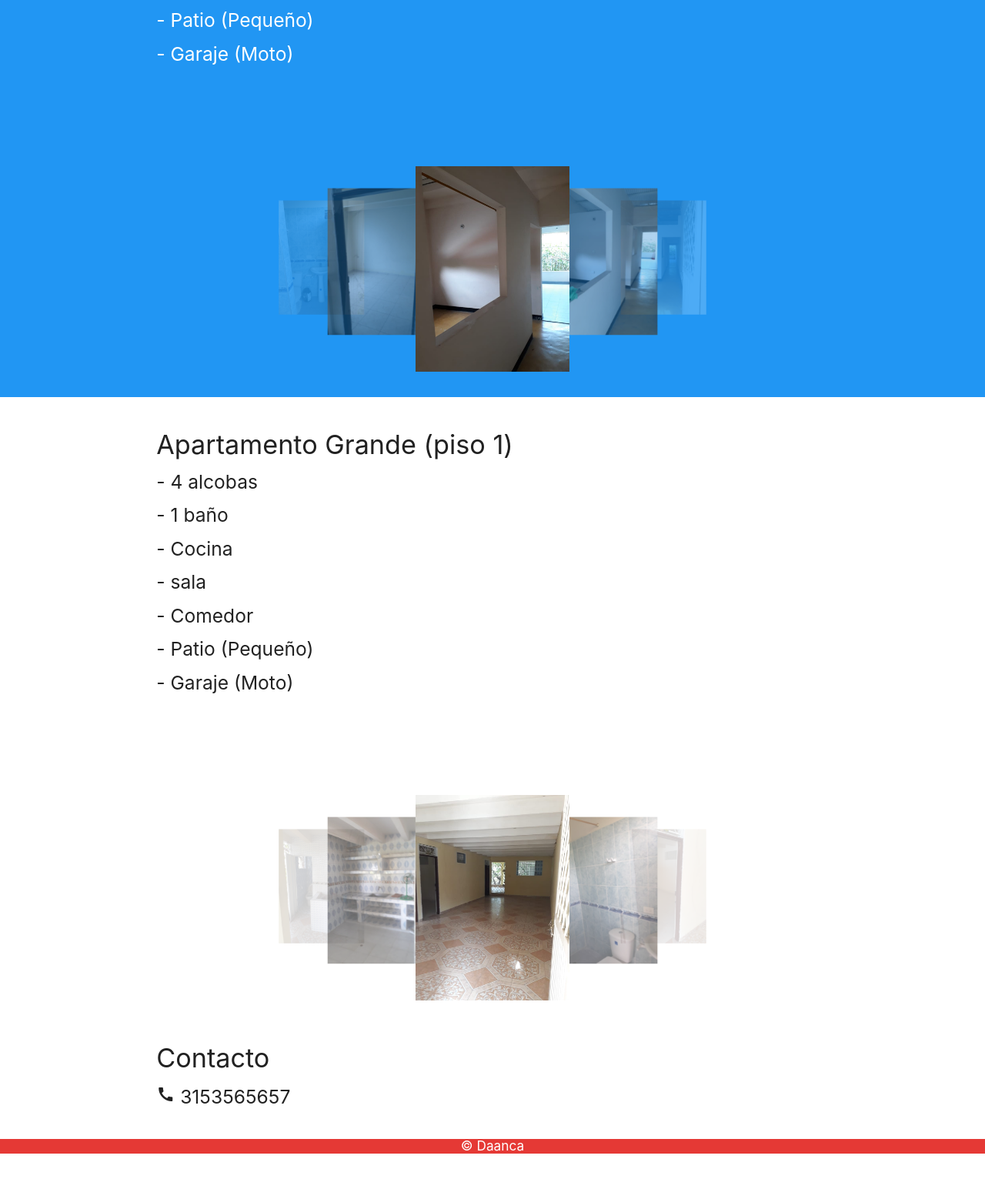
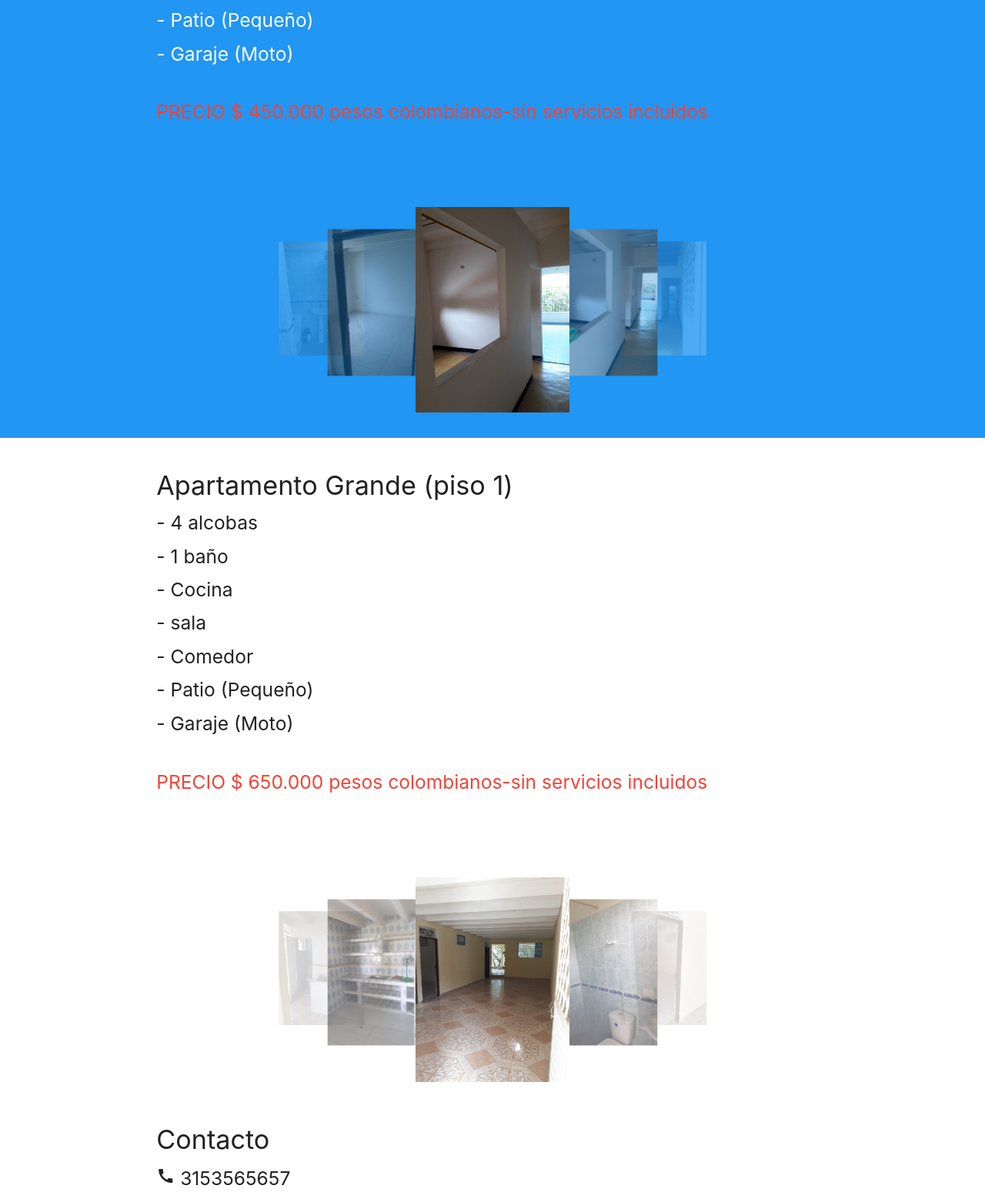
Before and after one commit to Daanca96/Arriendo, a plain HTML site: page index.html in a window 1280 px wide. Shown: the part 1224-2782 px from the top of the page at 77% size. Before the commit the page ends 2730 px from the top, so only its background shows below. Drawn offline with nearby package versions, Linux system fonts and the light colour scheme.

Commit message:
Add files via upload

```diff
--- a/index.html
+++ b/index.html
@@ -87,7 +87,7 @@ https://bit.ly/2NTDQht-->
 				<h5>- Comedor</h5>
 				<h5>- Patio (Pequeño)</h5>
 				<h5>- Garaje (Moto)</h5><br>
-				<!--<h5 class="red-text">PRECIO $ 450.000 pesos colombianos-sin servicios incluidos</h5>-->
+				<h5 class="red-text">PRECIO $ 450.000 pesos colombianos-sin servicios incluidos</h5>
 
 				<div class="carousel">
                     <a class="carousel-item" href="#one!"><img class="responsive-img" src="1.jpg"></a>
@@ -115,7 +115,7 @@ https://bit.ly/2NTDQht-->
 				<h5>- Comedor</h5>
 				<h5>- Patio (Pequeño)</h5>
 				<h5>- Garaje (Moto)</h5><br>
-				<!--<h5 class="red-text">PRECIO $ 650.000 pesos colombianos-sin servicios incluidos</h5>-->
+				<h5 class="red-text">PRECIO $ 650.000 pesos colombianos-sin servicios incluidos</h5>
 
 				<div class="carousel">
                     <a class="carousel-item" href="#one!"><img class="responsive-img" src="8.jpg"></a>
```
